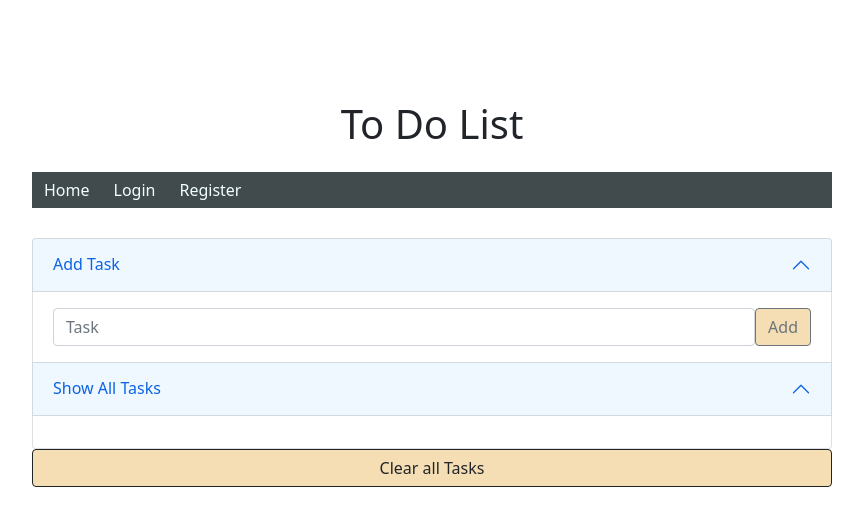
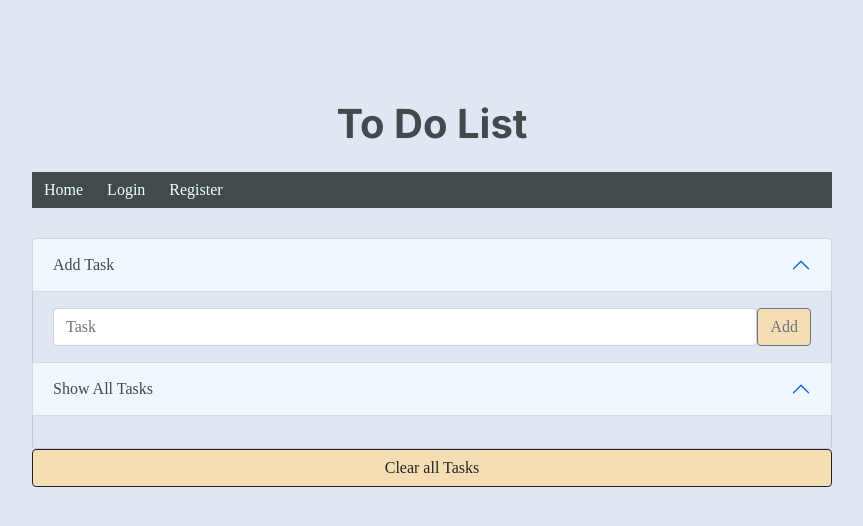
Before and after one commit to melissa-kun-li/flask-to-do-app, a Flask app: page / in a window 1280 px wide. Shown: the top 526 px of the page, without its empty margins (208-1071 px from the left). Run offline with Flask 2, Linux system fonts and the light colour scheme; data that the repository does not hold is empty; some libraries are stand-ins or nearby versions.

Commit message:
Change font, background, accordion

```diff
--- a/flask_to_do/__init__.py
+++ b/flask_to_do/__init__.py
@@ -3,9 +3,11 @@ from flask_sqlalchemy import SQLAlchemy
 import pymysql
 import os
 
+# NEED TO CHANGE FROM CLEARDB TO SOMETHING ELSE
+# MYSQL TO POSTGRES
 app = Flask(__name__)
 app.config['SECRET_KEY'] = os.getenv('SECRET_KEY', 'test')
-app.config['SQLALCHEMY_DATABASE_URI'] = os.getenv('SQLALCHEMY_DATABASE_URI')
+app.config['SQLALCHEMY_DATABASE_URI'] = 'SQLALCHEMY_DATABASE_URI'
 app.config['SQLALCHEMY_ENGINE_OPTIONS'] = {'pool_recycle': 60} # clearDB keep connection alive
 app.config['SQLALCHEMY_TRACK_MODIFICATIONS'] = False
 
--- a/flask_to_do/static/css/custom.css
+++ b/flask_to_do/static/css/custom.css
@@ -13,6 +13,8 @@
     text-align: center;
     margin: 100px auto;
     margin-block-end: 0px;
+    font-family: 'Inter', sans-serif;
+    color: #414a4c;
 }
 
 .btn-outline-secondary {
@@ -110,3 +112,15 @@ a:hover{
 #register-form, #register-alert {
     width: 40%;
 }
+
+body, .main {
+    background: #e1e6f3;
+}
+
+.main {
+    font-family: 'Avenir Next', 'sans-serif';
+}
+
+.accordion-button:not(.collapsed) {
+    color: #414a4c;
+}
--- a/flask_to_do/templates/base.html
+++ b/flask_to_do/templates/base.html
@@ -8,8 +8,10 @@
     <link href = " {{ url_for('static', filename='css/bootstrap.min.css') }} " rel = "stylesheet" >
     <link href = " {{ url_for('static', filename= 'css/custom.css') }} " rel = "stylesheet" >
     <link rel = "shortcut icon" href = "{{ url_for('static', filename = 'favicon.ico') }}">
+    <link href="https://fonts.googleapis.com/css2?family=Inter:wght@700&amp;display=swap" rel="stylesheet">
 </head>
 <body>
+    <div class="main">
     <h1 class = 'title'>To Do List</h1>
     <br>
     <nav>
@@ -20,5 +22,6 @@
         </ul>
     </nav>
     {% block content %}{% endblock content %}
+    </div>
 </body>
 </html>
--- a/flask_to_do/templates/todo.html
+++ b/flask_to_do/templates/todo.html
@@ -10,7 +10,7 @@
               Add Task
             </button>
           </h2>
-          <div id="collapseOne" class="accordion-collapse collapse show" aria-labelledby="headingOne" data-bs-parent="#accordionExample">
+          <div id="collapseOne" class="accordion-collapse collapse show" aria-labelledby="headingOne">
             <div class="accordion-body">
                 <!-- retrieve form data and submit form POST method -->
                 <div class="input-group">
@@ -32,7 +32,7 @@
               Show All Tasks
             </button>
           </h2>
-          <div id="collapseTwo" class="accordion-collapse collapse show" aria-labelledby="headingTwo" data-bs-parent="#accordionExample">
+          <div id="collapseTwo" class="accordion-collapse collapse show" aria-labelledby="headingTwo">
             <div class="test2 accordion-body">
               <!-- list outer, span for forms, display inline form buttons-->
               {% for task in tasks %}
--- a/run.py
+++ b/run.py
@@ -3,4 +3,4 @@ from flask_to_do import app
 
 if __name__ == '__main__':
     db.create_all()
-    app.run()
+    app.run(debug=True)
```
Also changed, not shown: requirements.txt (+7 -1 lines).
